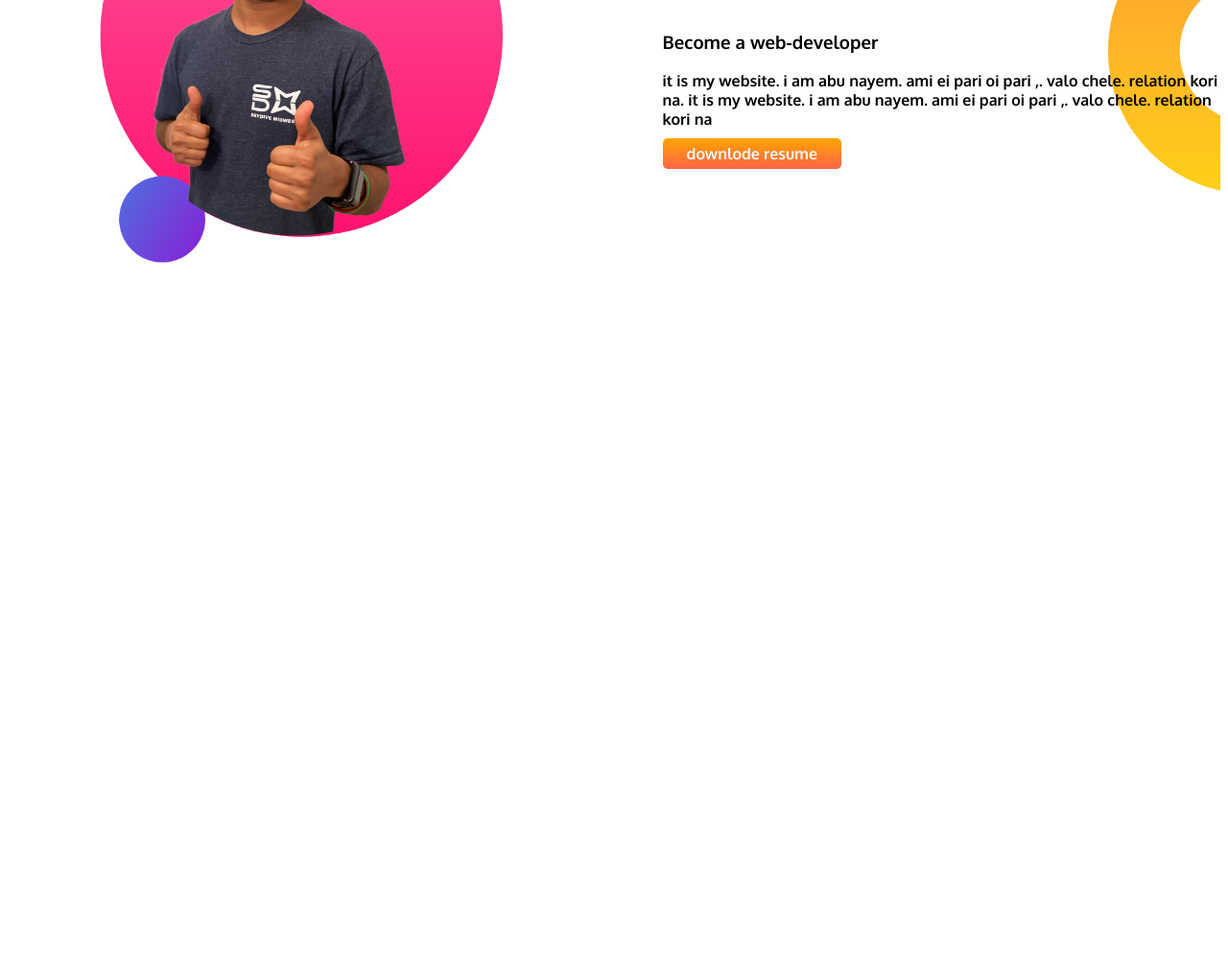
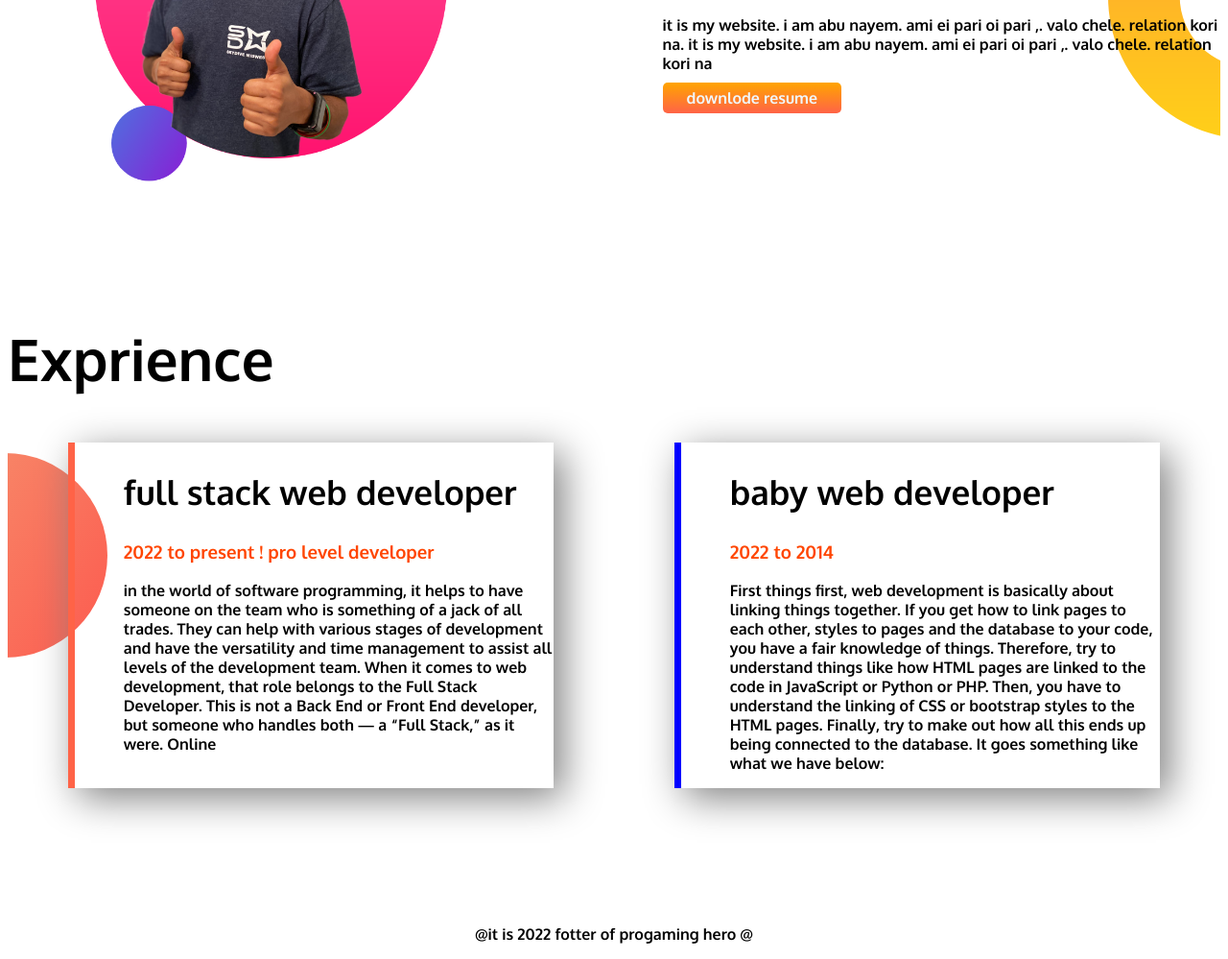
Before and after one commit to nayem-it/abu-nayem, a plain HTML site: page index.html in a window 1280 px wide. Shown: the part 822-1821 px from the top of the page at 96% size. Before the commit the page ends 1242 px from the top, so only its background shows below. Drawn offline with Linux system fonts and the light colour scheme.

Commit message:
footer-text

```diff
--- a/index.html
+++ b/index.html
@@ -12,7 +12,7 @@
     <link rel="stylesheet" href="style2.css">
 </head>
 <body>
-<section class="top-banner">
+<section class="top-banner flexible-container">
      <div class="half">
         <h1>wellcome to</h1>
         <h1 class="orange-color">abu nayem <span class="span-color"> world</span></h1>
@@ -27,7 +27,7 @@
     </div>
 </section>
 
-   <section class="dream-big">
+   <section class="dream-big flexible-container">
     <div class="half">
         <img src="images/jhankar2.png " alt="">
     </div>
@@ -40,8 +40,47 @@
 
     </div>
 
+   </section>
+   <section class= "exprience-area">
+    <h1> Exprience </h1>
+
+    <div class="flexible-container">
+
+        <div id="full-stack" class="exprience-item">
+            <h2>full stack web developer </h2>
+            <h3 class="orange-color">2022 to present ! pro level developer </h3>
+            <p> in the world of software programming, it helps to have someone on the team who is something of a jack of all
+                trades. They
+                can help with various stages of development and have the versatility and time management to assist all levels of
+                the
+                development team. When it comes to web development, that role belongs to the Full Stack Developer. This is not a
+                Back
+                End or Front End developer, but someone who handles both — a “Full Stack,” as it were.
+                Online </p>
+        </div>
+        <div class="exprience-item">
+            <h2> baby web developer </h2>
+            <h3 class="orange-color">2022 to 2014 </h3>
+            <p> First things first, web development is basically about linking things together. If you get how to link pages to
+                each
+                other, styles to pages and the database to your code, you have a fair knowledge of things. Therefore, try to
+                understand
+                things like how HTML pages are linked to the code in JavaScript or Python or PHP. Then, you have to understand
+                the
+                linking of CSS or bootstrap styles to the HTML pages. Finally, try to make out how all this ends up being
+                connected to
+                the database. It goes something like what we have below: </p>
+
+
+        </div>
+
+
+    </div>
+
+
 
    </section>
+<footer> <p> @it is 2022 fotter of progaming hero @</p></footer>
 
 </body>
 </html>
--- a/style2.css
+++ b/style2.css
@@ -2,24 +2,29 @@ body{
     font-family: 'Oxygen', sans-serif;
 }
 h1{
-    font-size: 70px;
+    font-size: 60px;
 }
 .orange-color{
     color:orangered;
 }
+h2 {
+    font-size: 35px;
+}
 .span-color{
     color:brown;
 }
-section{
+.flexible-container{
     display: flex;
     margin-bottom: 142px;
 }
 .half{
-    width: 75%;
-    padding-left:04%;;
+    width: 65%;
+    padding-left:04%;
+
+
 }
 .half img{
-    width:80%;
+    width:70%;
 
 }
 .button{
@@ -40,3 +45,22 @@ section{
     background-position: right;
 
 }
+.exprience-item{
+    box-shadow: 10px 10px 39px gray;
+    margin-left:5%;
+    margin-right:5%;
+    width: 40%;
+    padding-left:04%;
+    border-left:7px solid blue;
+}
+.exprience-area{
+    background-image: url(images/exp-bg.png);
+    background-repeat: no-repeat;
+    background-position: left;
+}
+#full-stack {
+    border-left: 7px solid tomato;
+}
+footer p{
+    text-align: center;
+}
```
